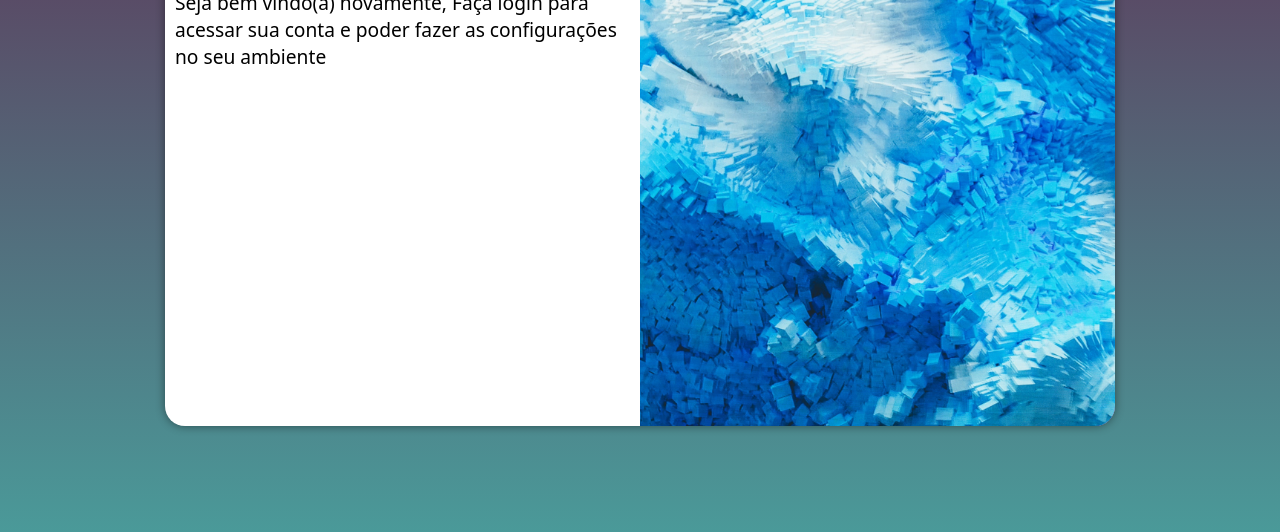
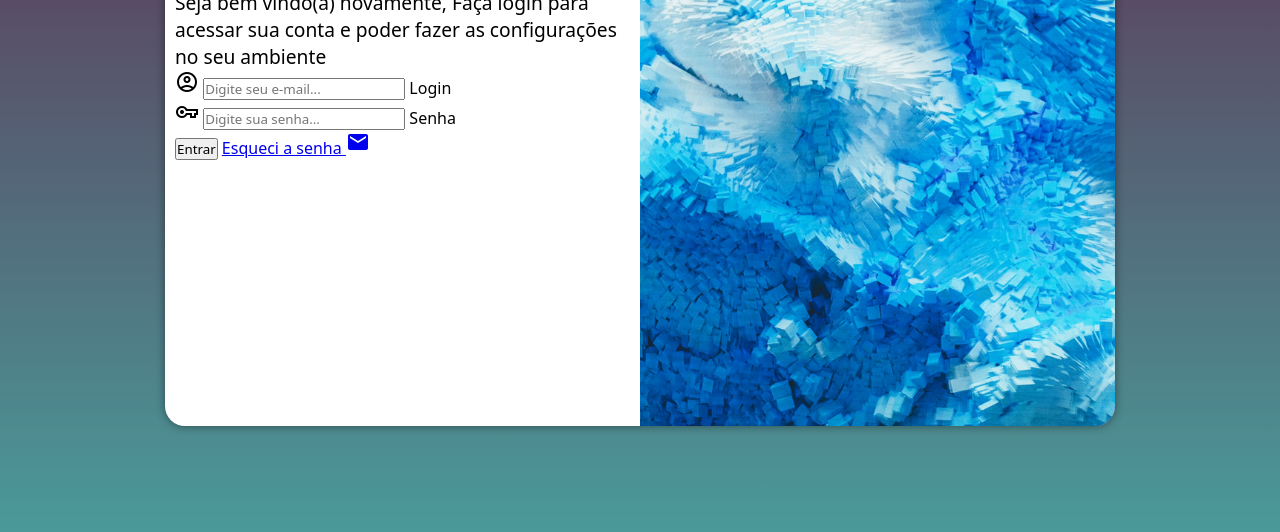
Before and after one commit to Miguelhttp/projeto-login, a plain HTML site: page index.html in a window 1280 px wide. Shown: the part 224-756 px from the top of the page. Drawn offline with nearby package versions, Linux system fonts and the light colour scheme.

Commit message:
add formulario to index.html

```diff
--- a/index.html
+++ b/index.html
@@ -1,10 +1,12 @@
 <!DOCTYPE html>
 <html lang="pt-br">
 <head>
+  <link href="https://fonts.googleapis.com/icon?family=Material+Icons" rel="stylesheet">
+  <link rel="stylesheet" href="https://fonts.googleapis.com/css2?family=Material+Symbols+Outlined:opsz,wght,FILL,GRAD@48,400,0,0" />
+  <link rel="stylesheet" href="estilos/styles.css">
+  <link rel="stylesheet" href="estilos/media-queries.css">
   <meta charset="UTF-8">
   <meta name="viewport" content="width=device-width, initial-scale=1.0">
-  <link rel="stylesheet" href="estilos/styles.css">
-  <link rel="stylesheet" href="estilos/media-queries.css">
   <title>Login</title>
 </head>
 <body>
@@ -16,6 +18,44 @@
         <p>Seja bem vindo(a) novamente, Faça login para acessar sua conta e poder
           fazer as configurações no seu ambiente
         </p>
+        <form action="login.php" method="post">
+          <div class="campo">
+            <span class="material-symbols-outlined">
+              account_circle
+              </span>
+            <input
+              type="email"
+              name="login"
+              id="ilogin"
+              placeholder="Digite seu e-mail..."
+              autocomplete="email"
+              maxlength="30"
+              required
+              >
+            <label for="ilogin">Login</label>
+          </div>
+          <div class="campo">
+            <span class="material-symbols-outlined">
+              vpn_key
+              </span>
+            <input
+              type="password"
+              name="senha"
+              id="isenha"
+              placeholder="Digite sua senha..."
+              autocomplete="current-password"
+              minlength="8"
+              maxlength="15"
+              required
+              >
+            <label for="isenha">Senha</label>
+          </div>
+          <input type="submit" value="Entrar">
+          <a href="esqueci.html">
+            Esqueci a senha
+            <span class="material-icons">mail</span>
+          </a>
+        </form>
       </div>
     </section>
   </main>
```
